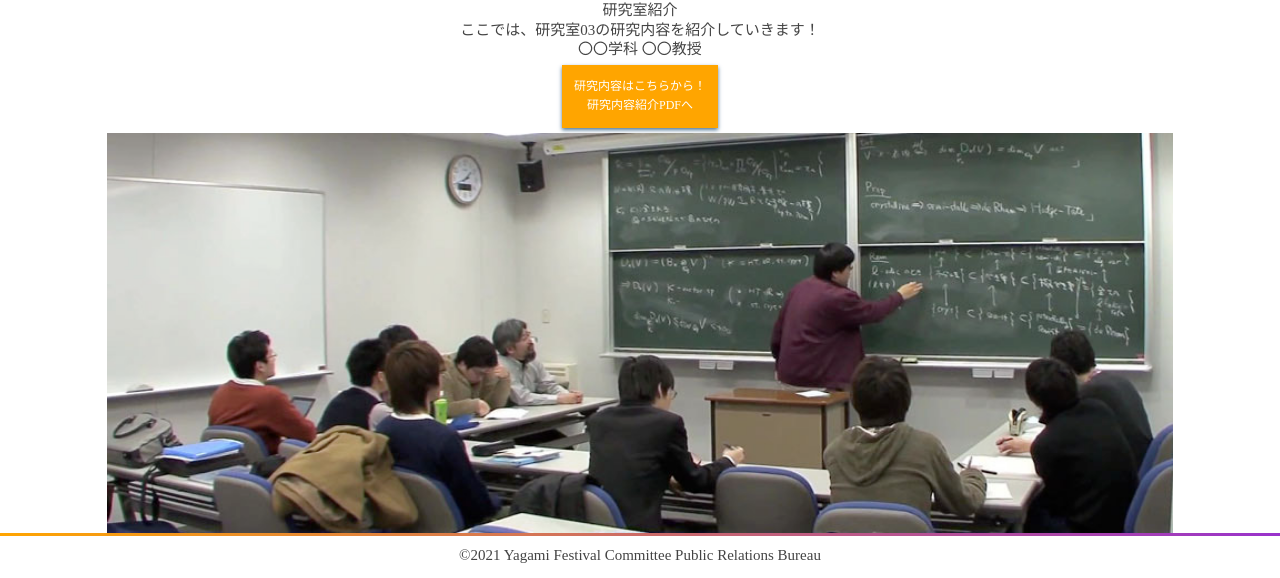
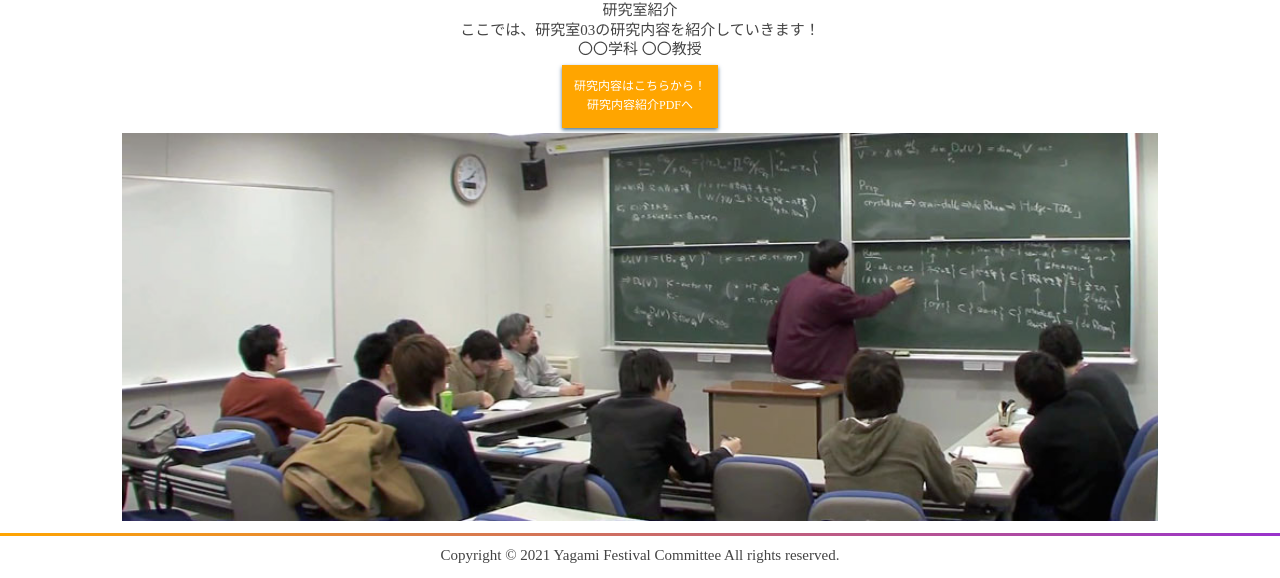
Before and after one commit to yaganavi/yaganavi-2021, a plain HTML site: page BannaiLab.html in a window 1280 px wide. Shown: the part 225-803 px from the top of the page. Drawn offline with Linux system fonts and the light colour scheme.

Commit message:
Update html

```diff
--- a/BannaiLab.html
+++ b/BannaiLab.html
@@ -7,7 +7,7 @@
     <meta name="keywords" content="矢上祭,矢上,文化祭,学園祭,オープンキャンパス,慶應,慶應理工,理工学部,研究室,紹介,キャンパス,go,to,数理科学科,数理,数学,坂内">
 
     <!-- urlを書き換える -->
-    <meta property="og:url" content="ページのurl">
+    <meta property="og:url" content="https://yaganavi.github.io/yaganavi-2021/">
     <meta property="og:title" content="坂内研究室｜第22回矢上祭">
     <meta property="og:description" content="第22回矢上祭、研究室紹介。慶應大学理工学部数理科学科の坂内研究室の活動を紹介します！">
     <meta property="og:image" content="yaganaviPhoto/BannaiLab.jpg">
@@ -21,7 +21,7 @@
     <div class="wrapper">
         <div class="header">
             <!-- urlを書き換える -->
-            <a href="矢上祭2021HP" target="_blank"><img src="yaganaviPhoto/logo_original.jpg" height=40px alt="第22回矢上祭ホームページ"></a>
+            <a href="https://yagamifestival.com" target="_blank"><img src="yaganaviPhoto/logo_original.jpg" height=40px alt="第22回矢上祭ホームページ"></a>
 
             <ul class="snsbtniti2">
                 <li>
@@ -58,12 +58,12 @@
                     <!-- ボタンの色をlabButtonと違う色にする -->
                     <a href="yaganaviContents/BannaiLab.pdf" target="_blank" class="contentsBtn">研究内容はこちらから！<br>研究内容紹介PDFへ</a>
                     <br>
-                    <img src="yaganaviPhoto/BannaiLab.jpg" height=400px alt="坂内研究室">
+                    <img src="yaganaviPhoto/BannaiLab.jpg" width=90% alt="坂内研究室">
                 </p>
             </div>
         </div>
         <div class="footer">
-            <p>&copy;2021 Yagami Festival Committee Public Relations Bureau</p>
+            <p>Copyright &copy; 2021 Yagami Festival Committee All rights reserved.</p>
         </div>
     </div>
 </body>
```
